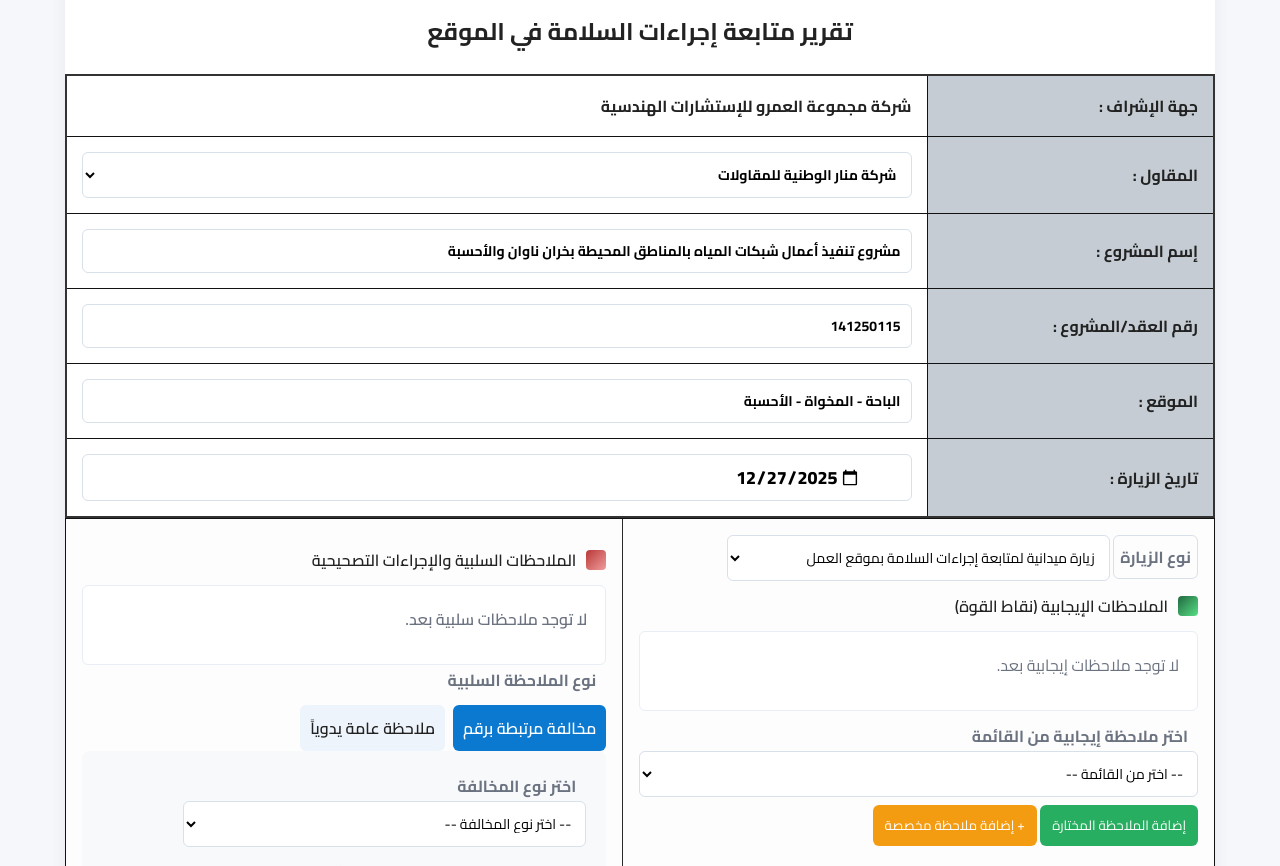
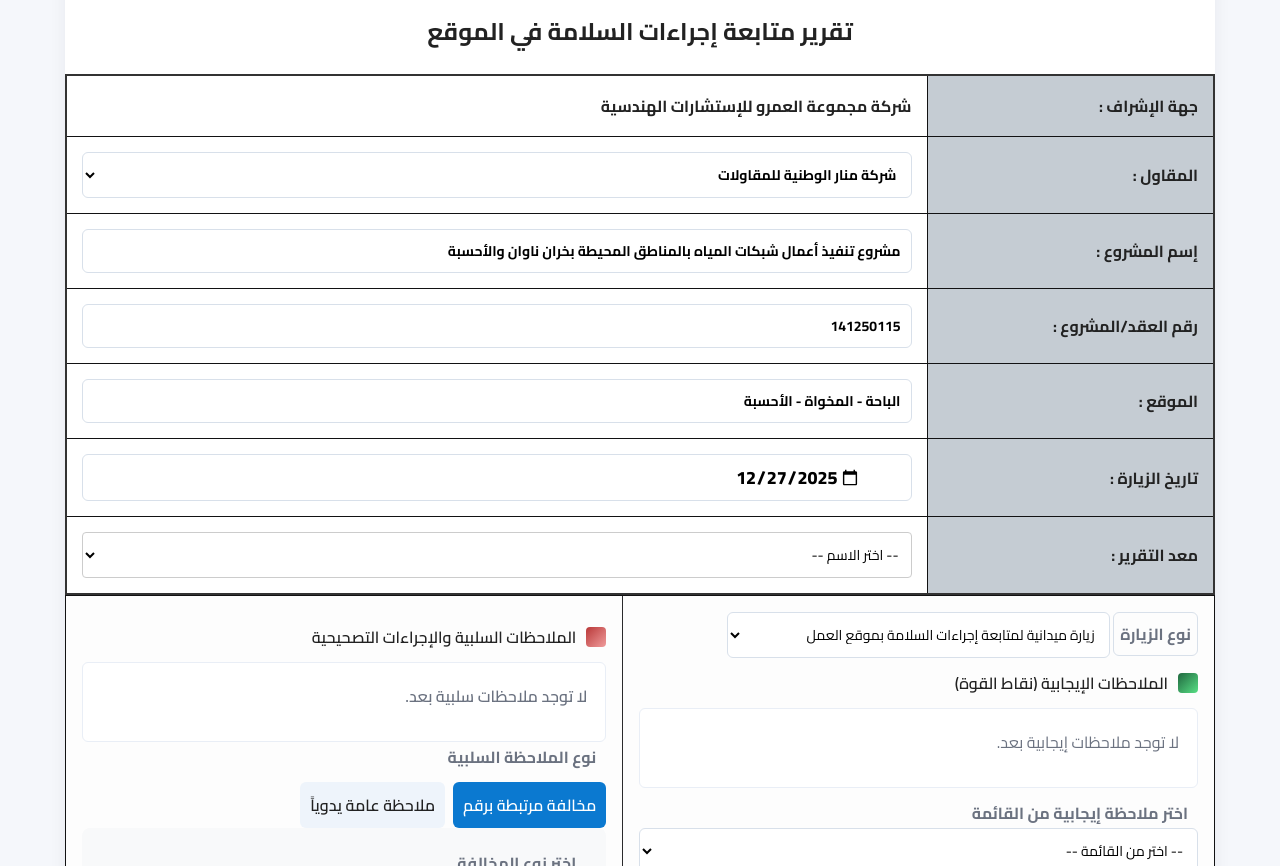
Before and after one commit to mhmdhamed851/---, a plain HTML site: page index.html in a window 1280 px wide. Shown: the part 234-1100 px from the top of the page. Drawn offline with Linux system fonts and the light colour scheme; a web font is replaced by a local one.

Commit message:
Update index.html

```diff
--- a/index.html
+++ b/index.html
@@ -83,6 +83,20 @@
                     <th class="table-th2">
                         <div class="form-group">
                             <input type="date" id="inspectionDate" value="2025-12-08" aria-label="تاريخ الزيارة">
+<tr>
+    <th class="table-th1">معد التقرير :</th>
+    <th class="table-th2">
+        <div class="form-group">
+            <select id="reportEditor" aria-label="معد التقرير" style="width: 100%; padding: 8px; border-radius: 4px; border: 1px solid #ccc;">
+                <option value="">-- اختر الاسم --</option>
+                <option value="محمد حامد">محمد حامد</option>
+                <option value="م احمد البارقي">م احمد البارقي</option>
+                <option value="م فارس الزهراني">م فارس الزهراني</option>
+                <option value="م محجوب محمد">م محجوب محمد</option>
+            </select>
+        </div>
+    </th>
+</tr>
                         </div>
                     </th>
                 </tr>
```
